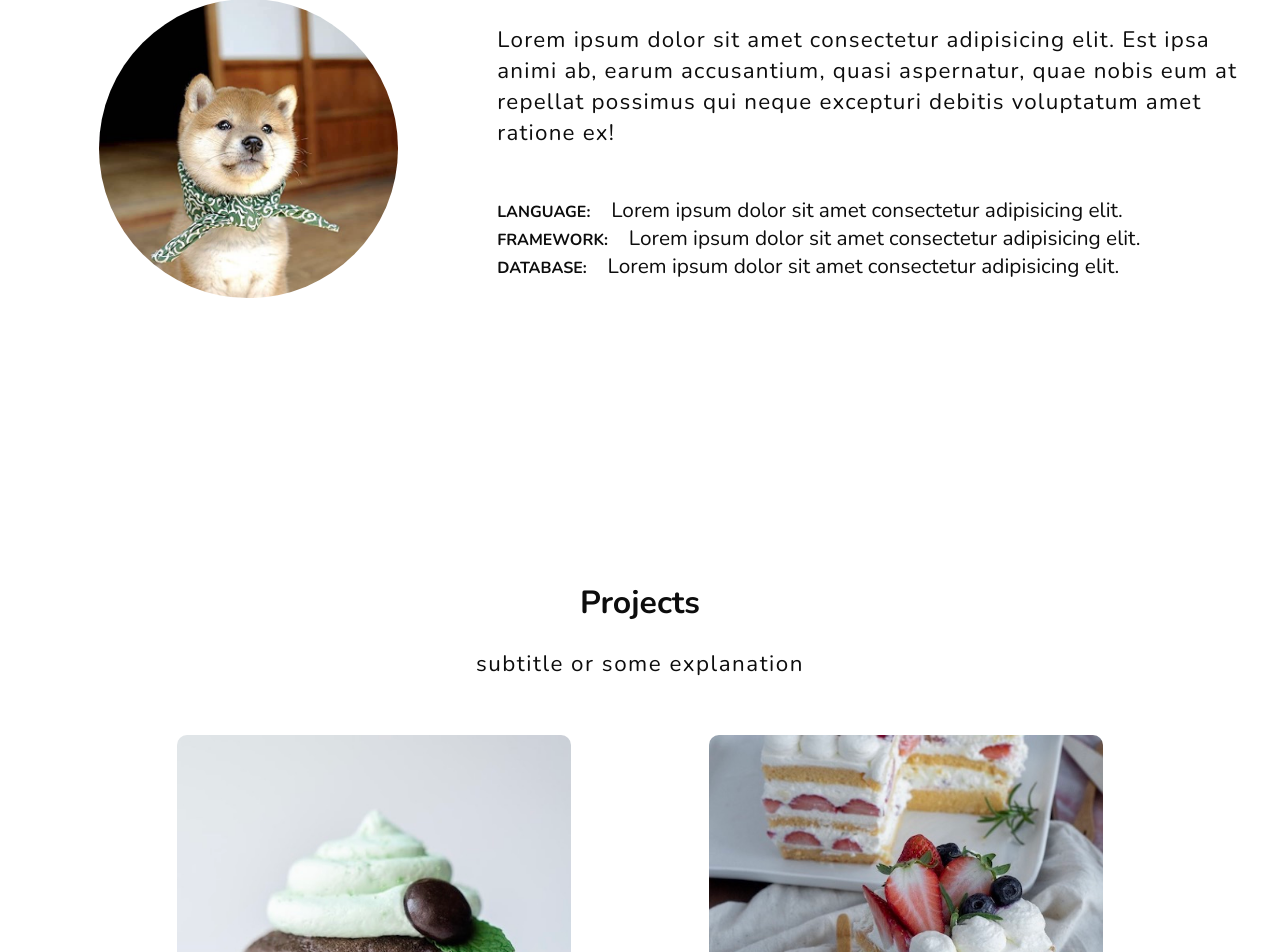
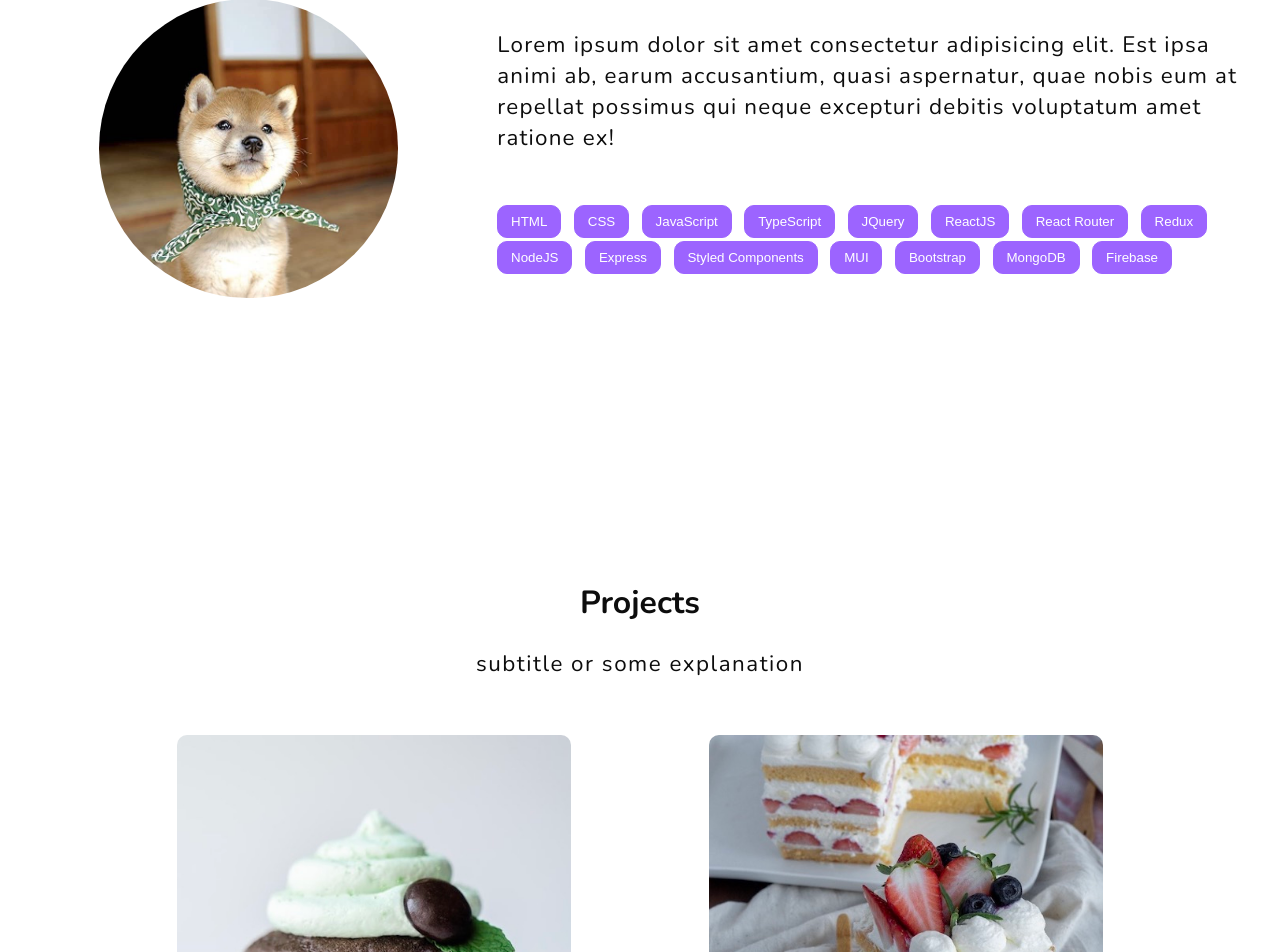
Before and after one commit to Ayako-Yokoe/Portfolio, a React (Create React App) app: page / in a window 1280 px wide. Shown: the part 1062-2014 px from the top of the page. Built offline with nearby package versions, Linux system fonts and the light colour scheme; no server answers.

Commit message:
add skill

```diff
--- a/src/App.js
+++ b/src/App.js
@@ -3,7 +3,6 @@ import AboutContainer from "./container/AboutContainer";
 import ContactContainer from "./container/ContactContainer";
 import HeaderContainer from "./container/HeaderContainer";
 import ProjectContainer from "./container/ProjectContainer";
-
 import { ThemeColorContext } from './ThemeColorContext'
 
 
--- a/src/components/About.jsx
+++ b/src/components/About.jsx
@@ -8,7 +8,9 @@ import {
     Right,
     AboutMe,
     AboutTech,
-    TechTitle
+    TechTitle,
+    TechList,
+    Tech
 } from './About.styles'
 
 
@@ -26,9 +28,27 @@ const About = () => {
                       quae nobis eum at repellat possimus qui neque excepturi
                       debitis voluptatum amet ratione ex!
                   </AboutMe>
-                  <AboutTech><TechTitle>LANGUAGE:</TechTitle>Lorem ipsum dolor sit amet consectetur adipisicing elit.</AboutTech>
+                  {/* <AboutTech><TechTitle>LANGUAGE:</TechTitle>HTML, CSS, JavaScript, TypeScript</AboutTech>
                   <AboutTech><TechTitle>FRAMEWORK:</TechTitle>Lorem ipsum dolor sit amet consectetur adipisicing elit.</AboutTech>
-                  <AboutTech><TechTitle>DATABASE:</TechTitle>Lorem ipsum dolor sit amet consectetur adipisicing elit.</AboutTech>
+                  <AboutTech><TechTitle>DATABASE:</TechTitle>Lorem ipsum dolor sit amet consectetur adipisicing elit.</AboutTech> */}
+
+                <TechList>
+                  <Tech>HTML</Tech>
+                  <Tech>CSS</Tech>
+                  <Tech>JavaScript</Tech>
+                  <Tech>TypeScript</Tech>
+                  <Tech>JQuery</Tech>
+                  <Tech>ReactJS</Tech>
+                  <Tech>React Router</Tech>
+                  <Tech>Redux</Tech>
+                  <Tech>NodeJS</Tech>
+                  <Tech>Express</Tech>
+                  <Tech>Styled Components</Tech>
+                  <Tech>MUI</Tech>
+                  <Tech>Bootstrap</Tech>
+                  <Tech>MongoDB</Tech>
+                  <Tech>Firebase</Tech>
+                </TechList>
               </Right>
           </Wrapper>
       </Container>
--- a/src/components/About.styles.js
+++ b/src/components/About.styles.js
@@ -146,3 +146,59 @@ export const TechTitle = styled.span`
         font-size: 1.7rem;
     }
 `
+
+
+export const TechList = styled.div`
+    display: flex;
+    flex-wrap: wrap;
+    justify-content: flex-start;
+    align-items: center;
+
+    /* @media only screen and ${responsive.device.s}{
+        font-size: 0.6rem;
+        margin-right: 0.5rem;
+    }
+    @media only screen and ${responsive.device.m}{
+        font-size: 0.8rem;
+        margin-right: 1.2rem;
+    }
+    @media only screen and ${responsive.device.l}{
+        font-size: 0.9rem;
+        margin-right: 1.2rem;
+    }
+    @media only screen and ${responsive.device.xl}{
+        font-size: 1.0rem;
+        margin-right: 1.3rem;
+    }
+    @media only screen and ${responsive.device.xxl}{
+        font-size: 1.7rem;
+    } */
+`
+export const Tech = styled.button`
+    padding: 0.5rem 0.8rem;
+    margin: 0.2rem 0.8rem 0 0;
+    background-color: var(--base-color-lighter-2);
+    color: #fff;
+    border: 1px solid var(--base-color-lighter-2);
+    border-radius: 10px;
+
+    /* @media only screen and ${responsive.device.s}{
+        font-size: 0.6rem;
+        margin-right: 0.5rem;
+    }
+    @media only screen and ${responsive.device.m}{
+        font-size: 0.8rem;
+        margin-right: 1.2rem;
+    }
+    @media only screen and ${responsive.device.l}{
+        font-size: 0.9rem;
+        margin-right: 1.2rem;
+    }
+    @media only screen and ${responsive.device.xl}{
+        font-size: 1.0rem;
+        margin-right: 1.3rem;
+    }
+    @media only screen and ${responsive.device.xxl}{
+        font-size: 1.7rem;
+    } */
+`
```
